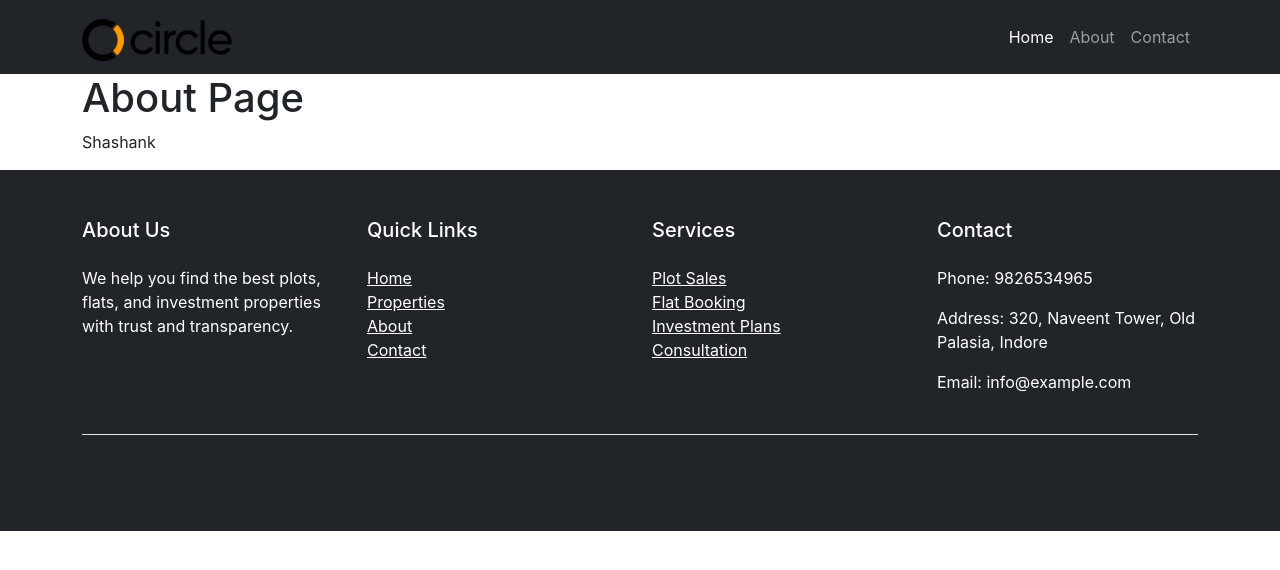
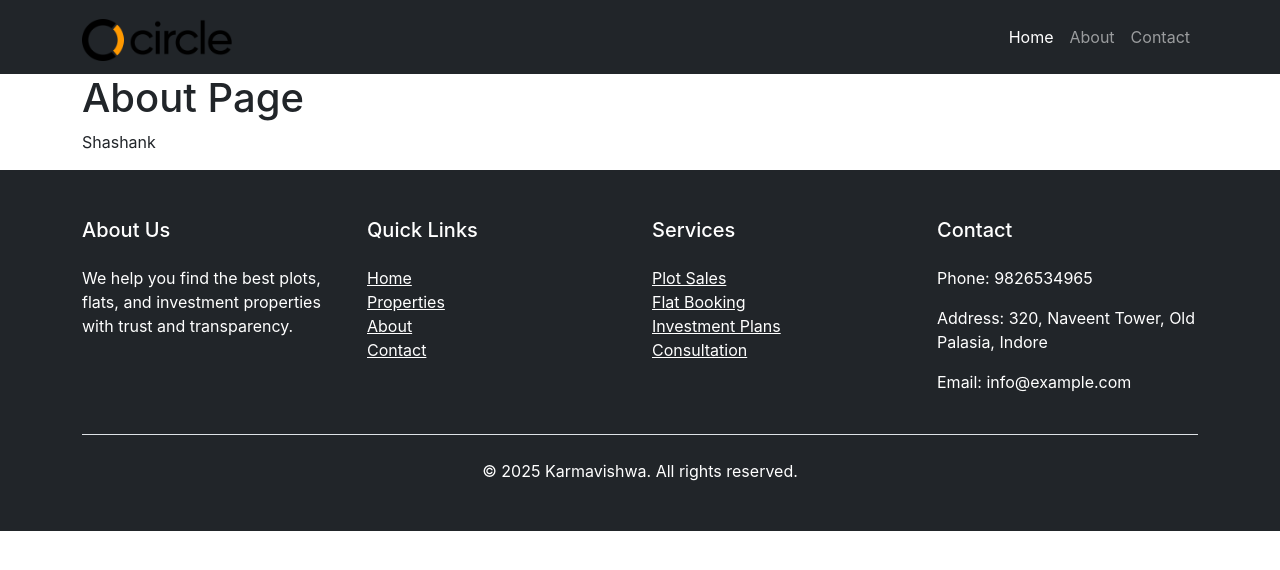
Before and after one commit to DharamWebProject/iengage, a React (Create React App) app: page /about in a window 1280 px wide. Shown: the top 570 px of the page. Built offline with nearby package versions, Linux system fonts and the light colour scheme.

Commit message:
Updated footer content

```diff
--- a/src/components/Footer.jsx
+++ b/src/components/Footer.jsx
@@ -47,7 +47,7 @@ const Footer = () => {
 
       {/* Copyright */}
       <div className="border-top mt-4 pt-4">
-        <p className="text-center text-muted mb-0">
+        <p className="text-center text-white mb-0">
           © {new Date().getFullYear()} Karmavishwa. All rights reserved.
         </p>
       </div>
--- a/src/components/Navbar.jsx
+++ b/src/components/Navbar.jsx
@@ -8,7 +8,7 @@ const Navbar = () => {
       <div className="container">
         {/* Logo */}
         <Link to="/" className="navbar-brand left_items">
-          <img src="/logo.png" alt="Logo" />
+          <img src="/iengage/logo.png" alt="Logo" />
         </Link>
 
         {/* Toggle button for small screens */}
```
Also changed, not shown: package.json (+7 -1 lines), 1 other file (tests, documents, lock files or other folders).
